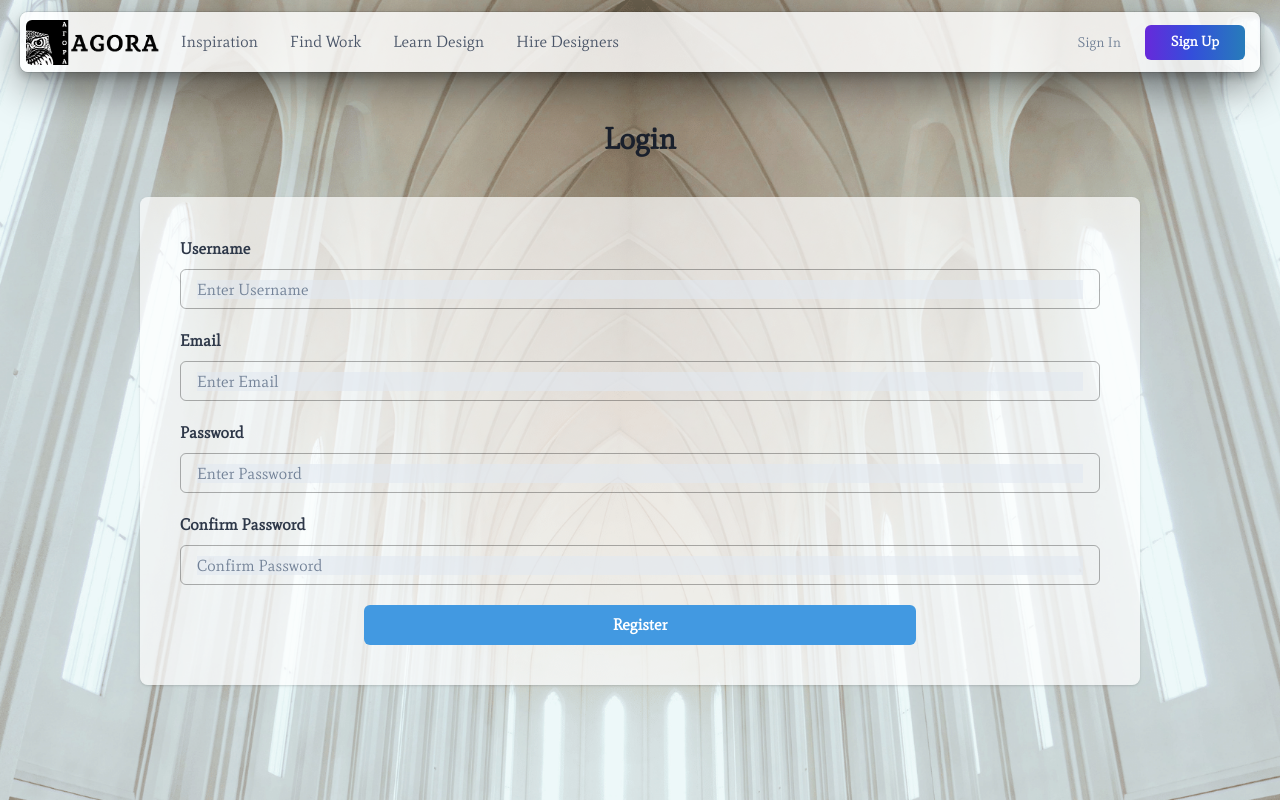
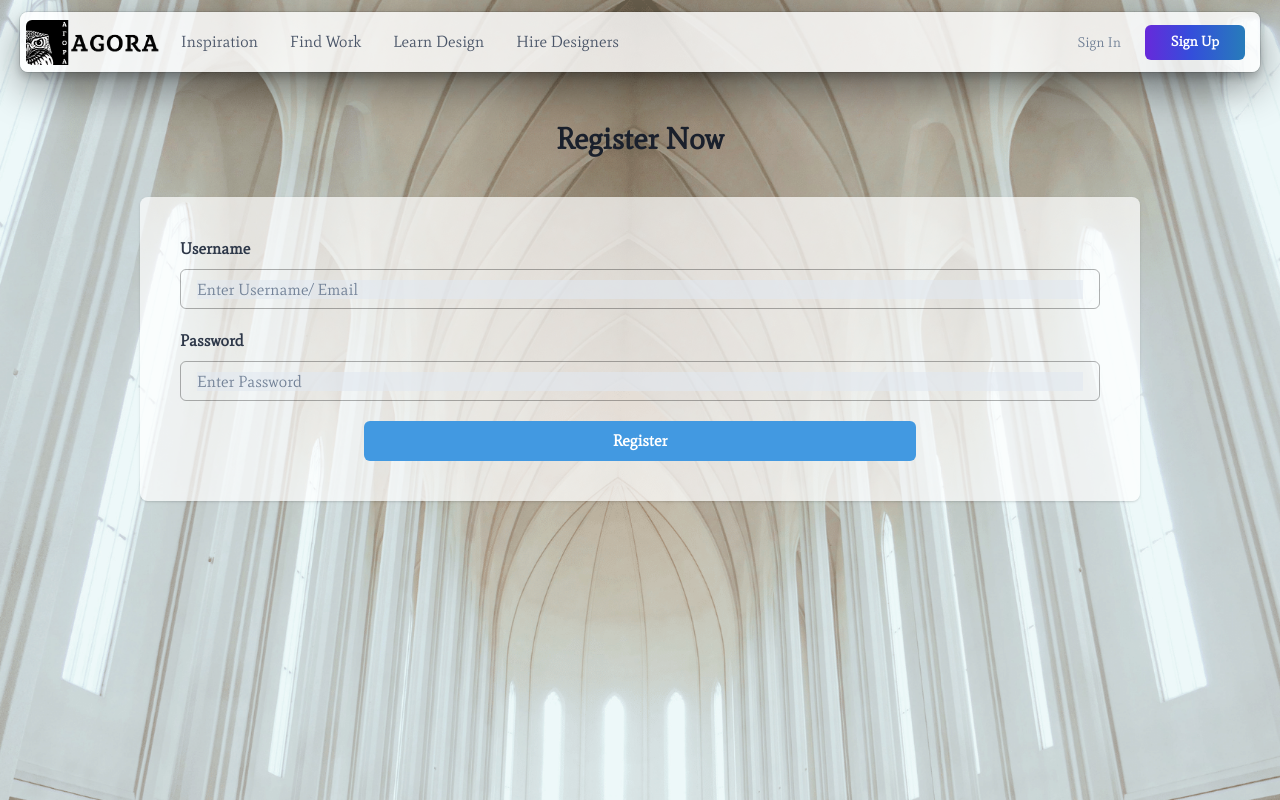
Before and after one commit to CarlLung/Agora, a Next.js app in the folder Frontend/: page /login in a window 1280 px wide. Built offline with nearby package versions, Linux system fonts and the light colour scheme.

Commit message:
feat: local login

```diff
--- a/Frontend/components/auth/login.tsx
+++ b/Frontend/components/auth/login.tsx
@@ -1,6 +1,5 @@
 import {
     ChakraProvider,
-    Select,
     Box,
     Button,
     Flex,
@@ -15,18 +14,21 @@ import {
 } from '@chakra-ui/react'
 import { useForm, SubmitHandler } from 'react-hook-form'
 import Fonts from '../../components/layout/Fonts'
-import { TriangleDownIcon } from '@chakra-ui/icons'
 import theme from '../../styles/GlobalFont'
-import axios from 'axios'
+import { localLogin } from '../../redux/reducers/authReducer'
+import { RootState } from '../../redux/store'
+import { useAppSelector, useAppDispatch } from '../../redux/hook'
 
 type UserProfile = {
-    username: string
-    email: string
+    usernameOrEmail: string
     password: string
-    passwordConfirm: string
 }
 
 const LoginForm = () => {
+    const dispatch = useAppDispatch()
+    const user = useAppSelector((state: RootState) => state.auth)
+    console.log(user)
+
     const {
         register,
         handleSubmit,
@@ -34,18 +36,7 @@ const LoginForm = () => {
     } = useForm<UserProfile>()
 
     const onSubmit: SubmitHandler<UserProfile> = (data) => {
-        axios
-            .post('http://localhost:8080/register', {
-                username: data.username,
-                email: data.email,
-                password: data.password,
-            })
-            .then(function (response) {
-                console.log(response)
-            })
-            .catch(function (error) {
-                console.log(error)
-            })
+        dispatch(localLogin(data))
     }
 
     return (
@@ -68,7 +59,7 @@ const LoginForm = () => {
                                         }}
                                         fontWeight="900"
                                     >
-                                        Login
+                                        Register Now
                                     </Text>
 
                                     <Stack
@@ -104,7 +95,7 @@ const LoginForm = () => {
                                                         <Input
                                                             type="text"
                                                             variant="outline"
-                                                            placeholder="Enter Username"
+                                                            placeholder="Enter Username/ Email"
                                                             _placeholder={{
                                                                 background:
                                                                     'rgba(226,232,240,0.6)',
@@ -112,7 +103,7 @@ const LoginForm = () => {
                                                             borderColor="rgba(0,0,0,0.3)"
                                                             errorBorderColor="red.300"
                                                             {...register(
-                                                                'username',
+                                                                'usernameOrEmail',
                                                                 {
                                                                     required:
                                                                         true,
@@ -124,44 +115,8 @@ const LoginForm = () => {
                                                         color="red.300"
                                                         fontSize="14px"
                                                     >
-                                                        {errors.username &&
+                                                        {errors.usernameOrEmail &&
                                                             'Username is required'}
-                                                    </Text>
-                                                </FormControl>
-
-                                                <FormControl>
-                                                    <FormLabel>
-                                                        <Text as="b">
-                                                            Email
-                                                        </Text>
-                                                    </FormLabel>
-
-                                                    <InputGroup>
-                                                        <Input
-                                                            type="email"
-                                                            variant="outline"
-                                                            placeholder="Enter Email"
-                                                            _placeholder={{
-                                                                background:
-                                                                    'rgba(226,232,240,0.6)',
-                                                            }}
-                                                            borderColor="rgba(0,0,0,0.3)"
-                                                            errorBorderColor="red.300"
-                                                            {...register(
-                                                                'email',
-                                                                {
-                                                                    required:
-                                                                        true,
-                                                                }
-                                                            )}
-                                                        />
-                                                    </InputGroup>
-                                                    <Text
-                                                        color="red.300"
-                                                        fontSize="14px"
-                                                    >
-                                                        {errors.email &&
-                                                            'Email is required'}
                                                     </Text>
                                                 </FormControl>
 
@@ -201,42 +156,6 @@ const LoginForm = () => {
                                                     </Text>
                                                 </FormControl>
 
-                                                <FormControl>
-                                                    <FormLabel>
-                                                        <Text as="b">
-                                                            Confirm Password
-                                                        </Text>
-                                                    </FormLabel>
-
-                                                    <InputGroup>
-                                                        <Input
-                                                            type="password"
-                                                            variant="outline"
-                                                            placeholder="Confirm Password"
-                                                            _placeholder={{
-                                                                background:
-                                                                    'rgba(226,232,240,0.6)',
-                                                            }}
-                                                            errorBorderColor="red.300"
-                                                            borderColor="rgba(0,0,0,0.3)"
-                                                            {...register(
-                                                                'passwordConfirm',
-                                                                {
-                                                                    required:
-                                                                        true,
-                                                                }
-                                                            )}
-                                                        />
-                                                    </InputGroup>
-                                                    <Text
-                                                        color="red.300"
-                                                        fontSize="14px"
-                                                    >
-                                                        {errors.passwordConfirm &&
-                                                            'Please Confirm Password'}
-                                                    </Text>
-                                                </FormControl>
-
                                                 <Button
                                                     type="submit"
                                                     colorScheme="blue"
--- a/Frontend/package.json
+++ b/Frontend/package.json
@@ -9,14 +9,16 @@
         "lint": "next lint"
     },
     "dependencies": {
-        "@chakra-ui/icons": "^2.0.12",
+        "@chakra-ui/icons": "^2.0.14",
         "@chakra-ui/react": "^2.4.1",
         "@emotion/react": "^11.10.5",
         "@emotion/styled": "^11.10.5",
+        "@reduxjs/toolkit": "^1.9.1",
         "@tanstack/react-query": "^4.20.4",
         "@types/node": "18.11.9",
         "@types/react": "18.0.25",
         "@types/react-dom": "18.0.9",
+        "@types/react-redux": "^7.1.24",
         "axios": "^1.2.0",
         "eslint": "8.28.0",
         "eslint-config-next": "13.1.1",
@@ -27,6 +29,8 @@
         "react-hook-form": "^7.39.5",
         "react-icons": "^4.6.0",
         "react-icons-md": "^1.1.0",
+        "react-redux": "^8.0.5",
+        "redux-thunk": "^2.4.2",
         "typescript": "4.9.3"
     },
     "devDependencies": {
--- a/Frontend/pages/_app.tsx
+++ b/Frontend/pages/_app.tsx
@@ -1,13 +1,17 @@
 import '../styles/globals.css'
 import type { AppProps } from 'next/app'
 import { QueryClient, QueryClientProvider } from '@tanstack/react-query'
+import { Provider } from 'react-redux'
+import { store } from '../redux/store'
 
 const queryClient = new QueryClient()
 
 export default function App({ Component, pageProps }: AppProps) {
     return (
-        <QueryClientProvider client={queryClient}>
-            <Component {...pageProps} />
-        </QueryClientProvider>
+        <Provider store={store}>
+            <QueryClientProvider client={queryClient}>
+                <Component {...pageProps} />
+            </QueryClientProvider>
+        </Provider>
     )
 }
--- a/Frontend/pages/index.tsx
+++ b/Frontend/pages/index.tsx
@@ -3,6 +3,7 @@ import { ChakraProvider } from '@chakra-ui/react'
 import HomePage from './home'
 import NavBar from '../components/layout/NavBar'
 import Layout, { BgImg } from '../components/layout/Layout'
+import React from 'react'
 
 export default function Home() {
     return (
```
Also changed, not shown: 2 other files (tests, documents, lock files or other folders).
